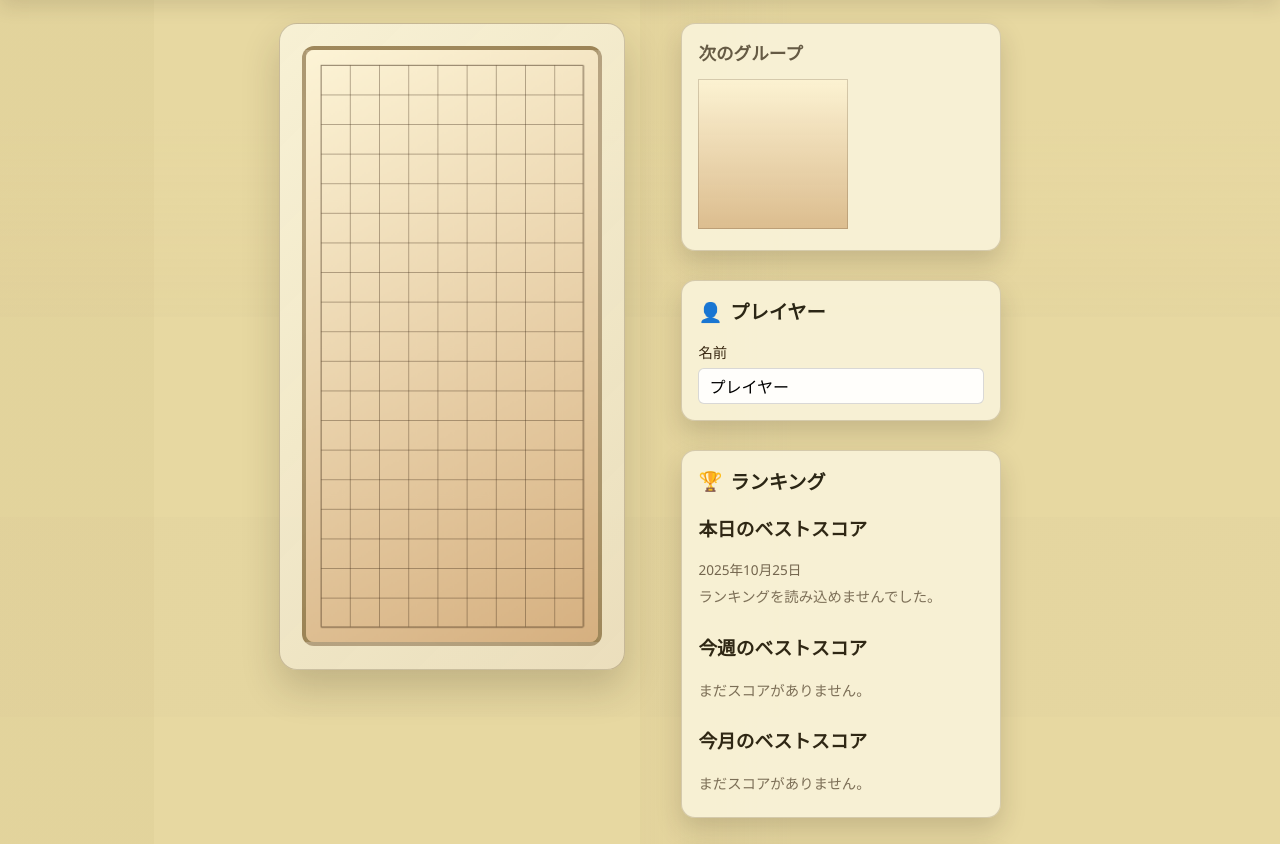
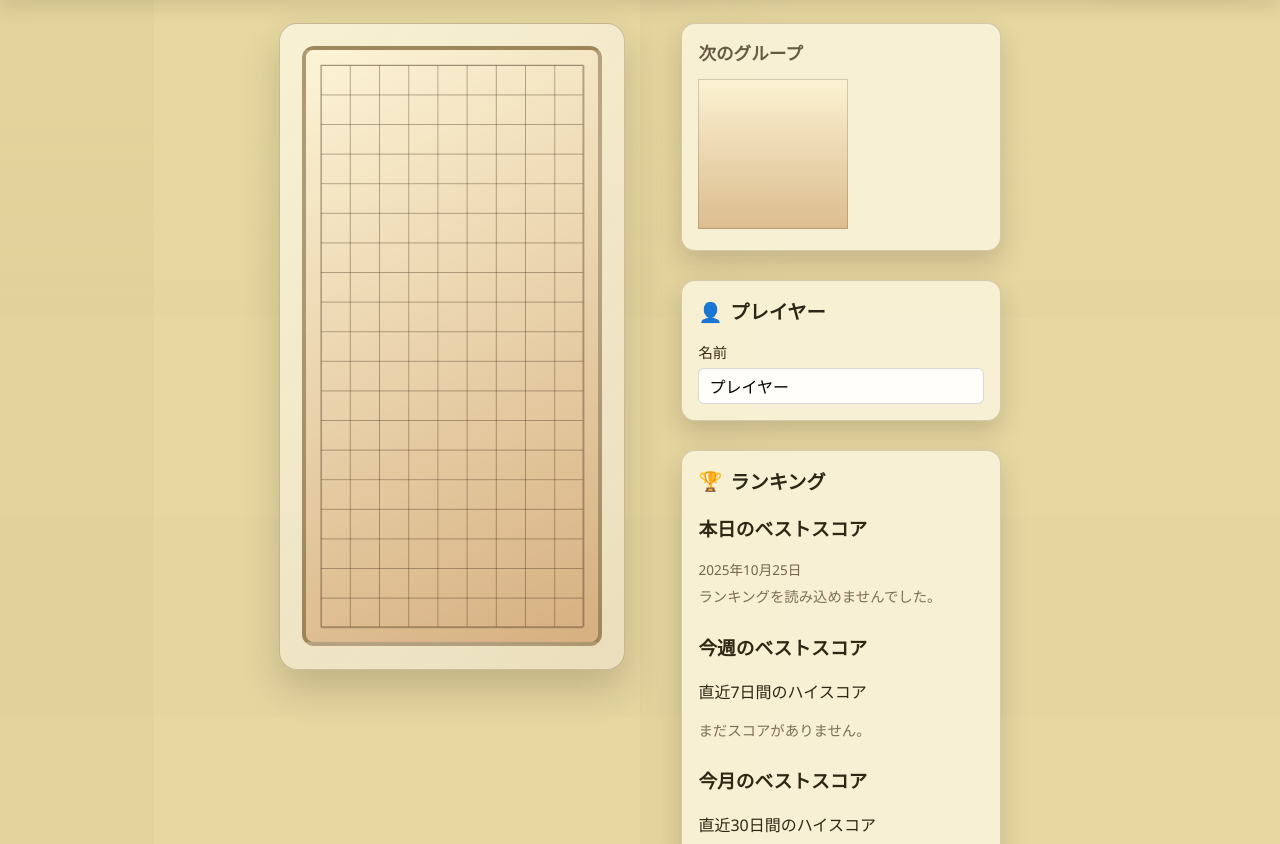
Before and after one commit to igomimu/igopon, a plain HTML site: page docs/index.html in a window 1280 px wide. Shown: the part 83-927 px from the top of the page. Drawn offline with Linux system fonts and the light colour scheme; no server answers.

Commit message:
Revert "Simplify leaderboard headings"
This reverts commit 9d34979996fe8cd573eb28e46a66c04b416b7781.

```diff
--- a/docs/index.html
+++ b/docs/index.html
@@ -71,11 +71,13 @@
                 </div>
                 <div class="leaderboard-group">
                     <h3>今週のベストスコア</h3>
+                    <p class="leaderboard-caption">直近7日間のハイスコア</p>
                     <p id="weeklyLeaderboardEmpty" class="leaderboard-empty">まだスコアがありません。</p>
                     <ol id="weeklyLeaderboard" class="leaderboard-list"></ol>
                 </div>
                 <div class="leaderboard-group">
                     <h3>今月のベストスコア</h3>
+                    <p class="leaderboard-caption">直近30日間のハイスコア</p>
                     <p id="monthlyLeaderboardEmpty" class="leaderboard-empty">まだスコアがありません。</p>
                     <ol id="monthlyLeaderboard" class="leaderboard-list"></ol>
                 </div>
```
